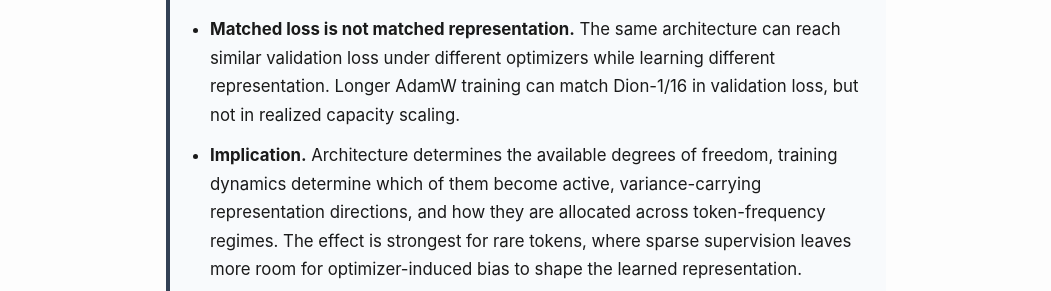
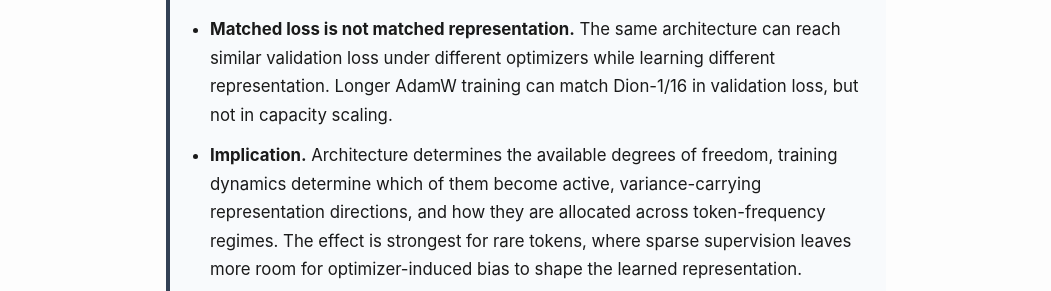
Before and after one commit to optimizer-scaling-laws/optimizer-scaling-laws.github.io, a Jekyll site: the page built from _posts/2026-06-26-architecture-creates-capacity-optimizers-realize-it.md, in a window 1280 px wide and 900 px high, scrolled down 354 px. Shown: the part 241-532 px from the top of the window, without its empty margins (114-1165 px from the left). Built offline with Jekyll 4.4.1, drawn with Linux system fonts in a browser that asks for light colours.

Commit message:
Final update round 9.6

```diff
--- a/_posts/2026-06-26-architecture-creates-capacity-optimizers-realize-it.md
+++ b/_posts/2026-06-26-architecture-creates-capacity-optimizers-realize-it.md
@@ -197,7 +197,7 @@ h2#tldr {
 <p><strong>Capacity is not only what the architecture makes possible, it is what training converts into variance-carrying representation.</strong></p>
 <ul>
   <li><strong>Finding.</strong> Holding architecture, training data, tokenizer, and FFN-width schedule fixed, optimizer choice changes the spectral capacity realized inside FFN representations.</li>
-  <li><strong>Matched loss is not matched representation.</strong> The same architecture can reach similar validation loss under different optimizers while learning different representation. Longer AdamW training can match Dion-1/16 in validation loss, but not in realized capacity scaling.</li>
+  <li><strong>Matched loss is not matched representation.</strong> The same architecture can reach similar validation loss under different optimizers while learning different representation. Longer AdamW training can match Dion-1/16 in validation loss, but not in capacity scaling.</li>
   <li><strong>Implication.</strong> Architecture determines the available degrees of freedom, training dynamics determine which of them become active, variance-carrying representation directions, and how they are allocated across token-frequency regimes. The effect is strongest for rare tokens, where sparse supervision leaves more room for optimizer-induced bias to shape the learned representation.</li>
 </ul>
 </div>
```
Also changed, not shown: other parts of _posts/2026-06-26-architecture-creates-capacity-optimizers-realize-it.md (+1 -1 lines).
